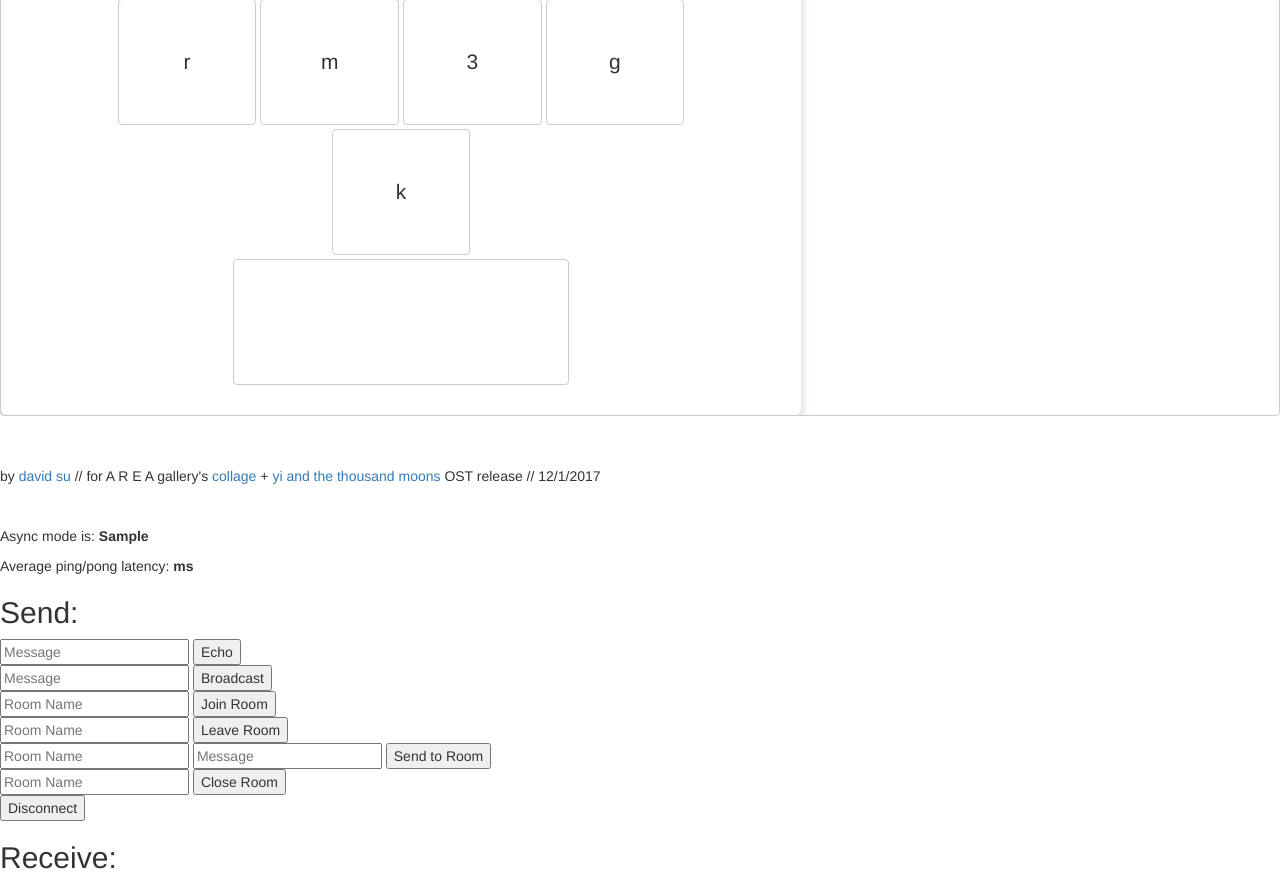
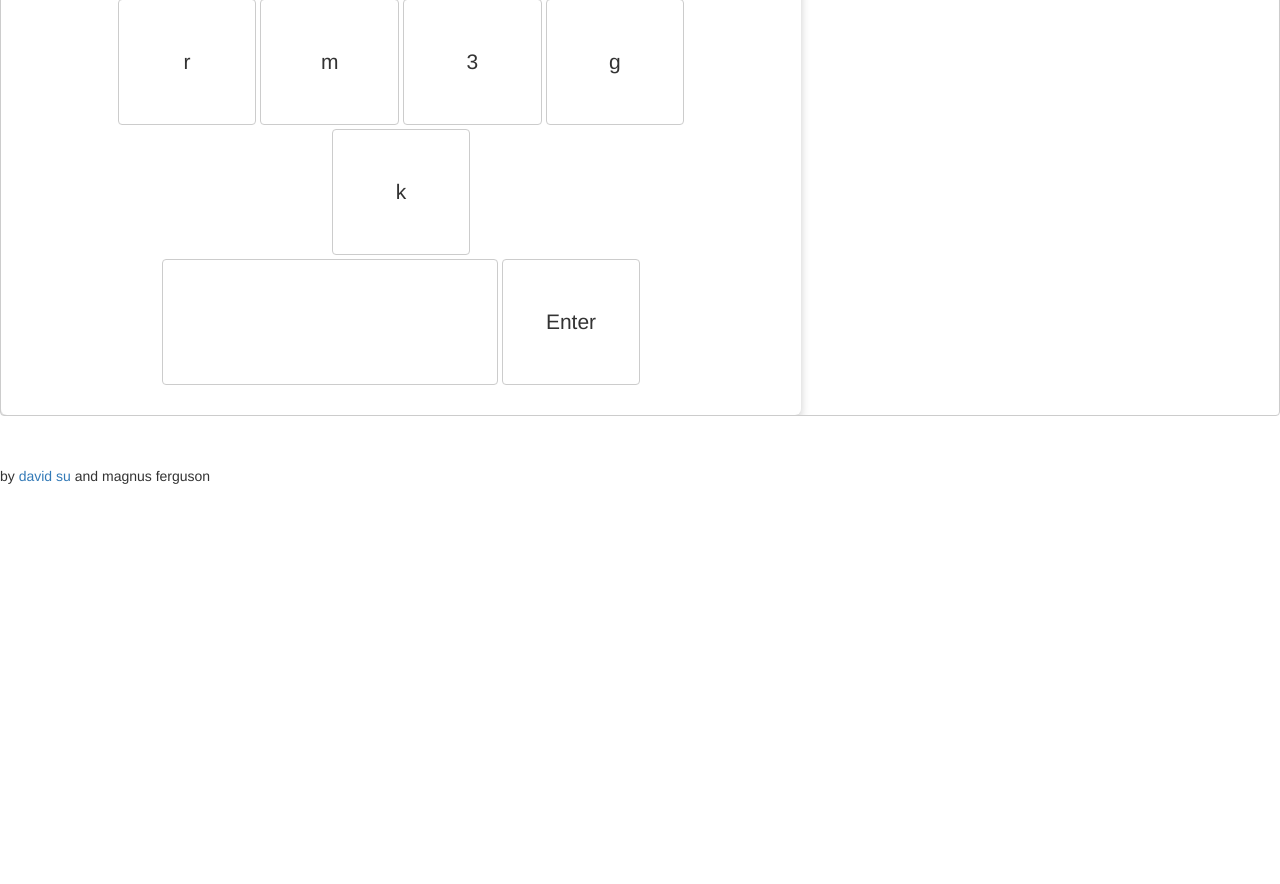
Before and after one commit to usdivad/a-collage-for-charon, a Flask app: template templates/praeludium_player.html in a window 1280 px wide. Shown: the part 1294-2178 px from the top of the page. After the commit the page ends 1778 px from the top, so only its background shows below. Run offline with Flask 2, Linux system fonts and the light colour scheme; the template is opened without the code that fills it: most values are stand-ins (such as "Sample title", 1, 10 or a date in 2020); some libraries are stand-ins or nearby versions.

Commit message:
handle enter key

```diff
--- a/static/praeludium_player.js
+++ b/static/praeludium_player.js
@@ -98,7 +98,7 @@
         }
         keyboardLayout[rowNum].push(availableChars[i]);
     }
-    keyboardLayout.push([["space", "space"]]);
+    keyboardLayout.push([["space", "space"], ["enter", "enter"]]);
 
     // Bind keyboard
     $("#inline").keyboard({
@@ -174,6 +174,13 @@
     // Send keyboard data to server
     $(document).on("touchstart mousedown", ".jqbtk-row .btn", function(e) {
         var keyChar = $(this).attr("data-value");
+
+        if (keyChar == "enter") {
+            $("#disp").text("");
+            handleTap(" ");
+            return false;
+        }
+
         if (keyChar == "space") {
             keyChar = " ";
         }
--- a/static/style_praeludium.css
+++ b/static/style_praeludium.css
@@ -9,3 +9,7 @@
     background: black;
     margin: 20px 5px;
 }
+
+.debugArea {
+display: none;
+}
--- a/templates/praeludium_player.html
+++ b/templates/praeludium_player.html
@@ -43,13 +43,10 @@
     </p>
     <br/><br/>
     <div id="credits">
-        by <a href="http://usdivad.com/">david su</a>  //
-        <!-- <br/> -->
+        by <a href="http://usdivad.com/">david su</a> and magnus ferguson <!--  //
         for A R E A gallery's <a href="https://collage.splashthat.com/">collage</a>
-        <!-- <br/> -->
         + <a href="http://yiandthethousandmoons.com/">yi and the thousand moons</a> OST release //
-        <!-- <br/> -->
-        12/1/2017
+        12/1/2017 -->
     </div>
     <br/>
     <br/>
```
